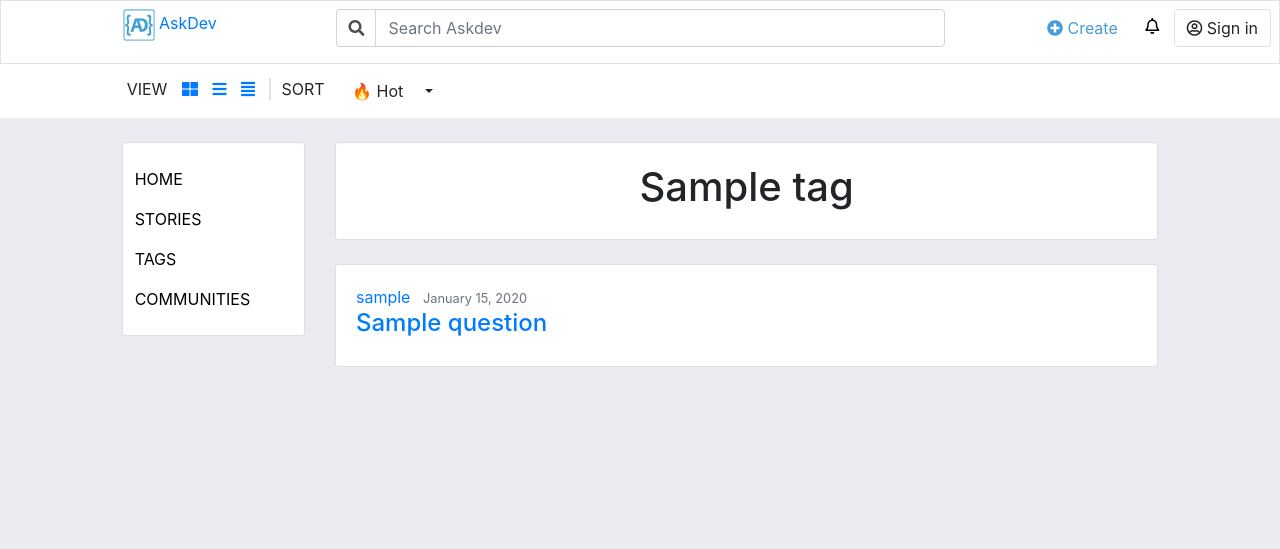
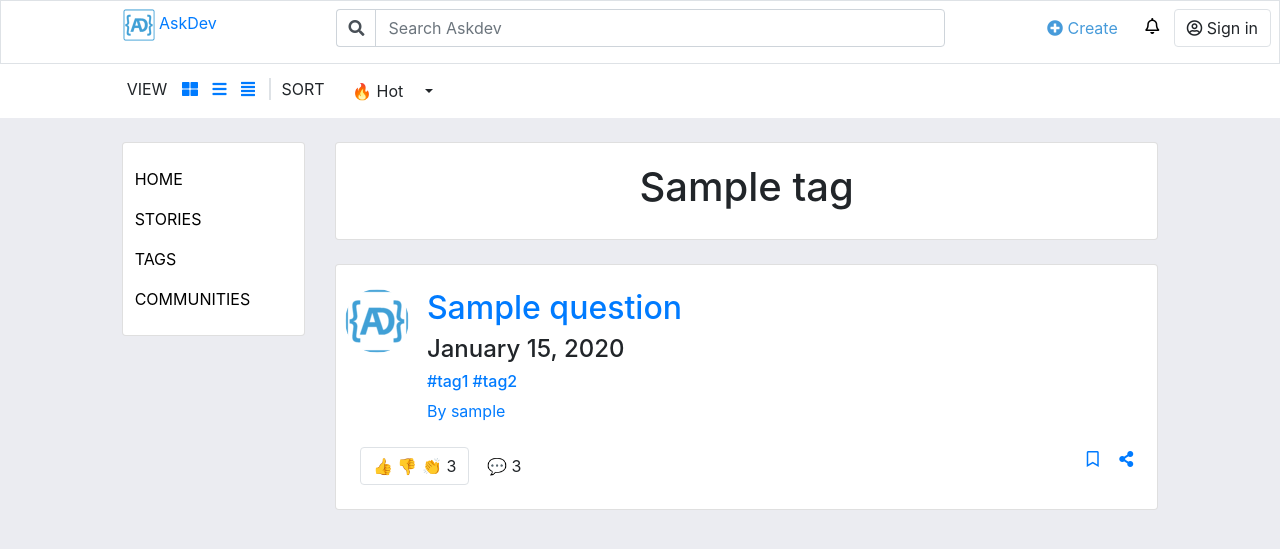
Before and after one commit to fearless0307/askdev, a Django app: a page that uses questions/templates/questions/tag_detail.html in a window 1280 px wide. Shown: the top 549 px of the page. Run offline with Django 3.2, Linux system fonts and the light colour scheme; tables that the repository leaves empty hold one stand-in row (values such as "Sample post"); some libraries are stand-ins or nearby versions.

Commit message:
fav questions

```diff
--- a/questions/templates/questions/tag_detail.html
+++ b/questions/templates/questions/tag_detail.html
@@ -10,13 +10,41 @@
 </div>
 
 {% for question in questions %}
-  <div class="card bg-white mb-4">
+<!-- {{ question.question.id }} -->
+
+  <!-- <div class="card bg-white mb-4">
     <div class="card-body">
-        <!-- <h2><a class="article-title"> {{ question.tag }}</a></h2> -->
+        <h2><a class="article-title"> {{ question.tag }}</a></h2>
         <a class="mr-2" href="#">{{ question.question.author }}</a>
         <small class="text-muted">{{ question.question.modified_at|date:"F d, Y" }}</small>
         <h4><a class="article-title" href="{% url 'tag-answer' question.question.id %}"> {{ question.question.question }}</a></h4>
+
+      </div>
+  </div> -->
+
+  <div class="card bg-white mb-4 p-4">
+    <div class="row">
+      <div class="col-2 col-md-1 p-0">
+        <img src="{% static 'questions/img/favicon.ico' %}" class="img-fluid rounded-circle">
+      </div>
+      <div class="col-10 col-md-11">
+        <h2><a href="{% url 'tag-answer' question.question.id %}">{{ question.question.question }}</a></h2>
+        <h4>{{ question.question.modified_at|date:"F d, Y" }}</h4>
+        <h6><a href="#">#tag1</a> <a href="#">#tag2</a></h6>
+        <a class="mr-2" href="#"> By {{ question.question.author }}</a>
+      </div>
+    </div>
+    <div class="row mt-4">
+      <div class="col-8">
+        <button class="btn rounded border">&#x1F44D &#x1F44E &#x1F44F 3</button>
+        <button class="btn rounded">&#x1F4AC 3</button>
+      </div>
+      <div class="col-4 text-right">
+        <span><a class="pr-3" href="#"><i class="far fa-bookmark"></i></a></span>
+        <span><a href="#"><i class="fas fa-share-alt"></i></a></span>
+      </div>
     </div>
   </div>
+
   {% endfor %}
 {% endblock content %}
--- a/questions/urls.py
+++ b/questions/urls.py
@@ -12,6 +12,6 @@ urlpatterns = [
     path('tags/<str:pk>/',views_tag.tag_detail, name='tag-detail'),
     path('tags/answers/<str:pk>',views_tag.tag_answer, name='tag-answer'),
 
-    path('testing/',views_tag.testing, name = 'testing'),
+    path('testing/',views_tag.testing, name = 'testing'),   #can delete
 
 ]
--- a/questions/urls_api.py
+++ b/questions/urls_api.py
@@ -34,7 +34,7 @@ urlpatterns = [
 
     # reply api
     path('replies/', views.Reply_list.as_view()),
-    path('replies/<int:pk>/', views.Reply_detail.as_view()),
+    path('replies/<int:pk>/', views.Reply_detail.as_view(),name='reply-detail'),
 
 
 ]
--- a/questions/views.py
+++ b/questions/views.py
@@ -9,7 +9,7 @@ def questions_home(request):
     url = 'http://127.0.0.1:8000/api/questions/'
     response = requests.get(url)
     api_data = response.json()
-    return render(request, 'questions/home.html', {'questions': api_data,'url':questions_url})
+    return render(request, 'questions/home.html', {'questions': api_data,'requests':requests})
 
 
 def question_detail(request,pk):
--- a/questions/views_tag.py
+++ b/questions/views_tag.py
@@ -2,6 +2,7 @@ from django.shortcuts import render
 from questions.models import Tag, QuestionTag, Answer
 import wikipedia
 import requests
+from django.contrib.auth.decorators import login_required
 
 
 def tag_home(request):
--- a/users/urls.py
+++ b/users/urls.py
@@ -1,6 +1,7 @@
 from django.urls import path, include
 from users import views as user_views
 from django.contrib.auth import views as auth_views
+
 
 urlpatterns = [
     path('register/', user_views.register, name='register'),
@@ -11,4 +12,6 @@ urlpatterns = [
     path('password-reset/done/',auth_views.PasswordResetDoneView.as_view(template_name='users/password_reset_done.html'),name='password_reset_done'),
     path('password-reset/confirm/<uidb64>/<token>/',auth_views.PasswordResetConfirmView.as_view(template_name='users/password_reset_confirm.html'),name='password_reset_confirm'),
     path('password-reset-complete/',auth_views.PasswordResetCompleteView.as_view(template_name='users/password_reset_complete.html'),name='password_reset_complete'),
+
+    path('fav/', user_views.fav_questions, name='fav-questions'),
 ]
--- a/users/views.py
+++ b/users/views.py
@@ -40,3 +40,9 @@ def profile(request):
         'p_form': p_form
     }
     return render(request, 'users/profile.html', context)
+
+
+@login_required
+def fav_questions(request):
+    print(request.user)
+    return render(request, 'users/fav_questions.html')
```
Also changed, not shown: questions/templates/questions/testing.html (+5 -4 lines), users/templates/users/fav_questions.html (added).
